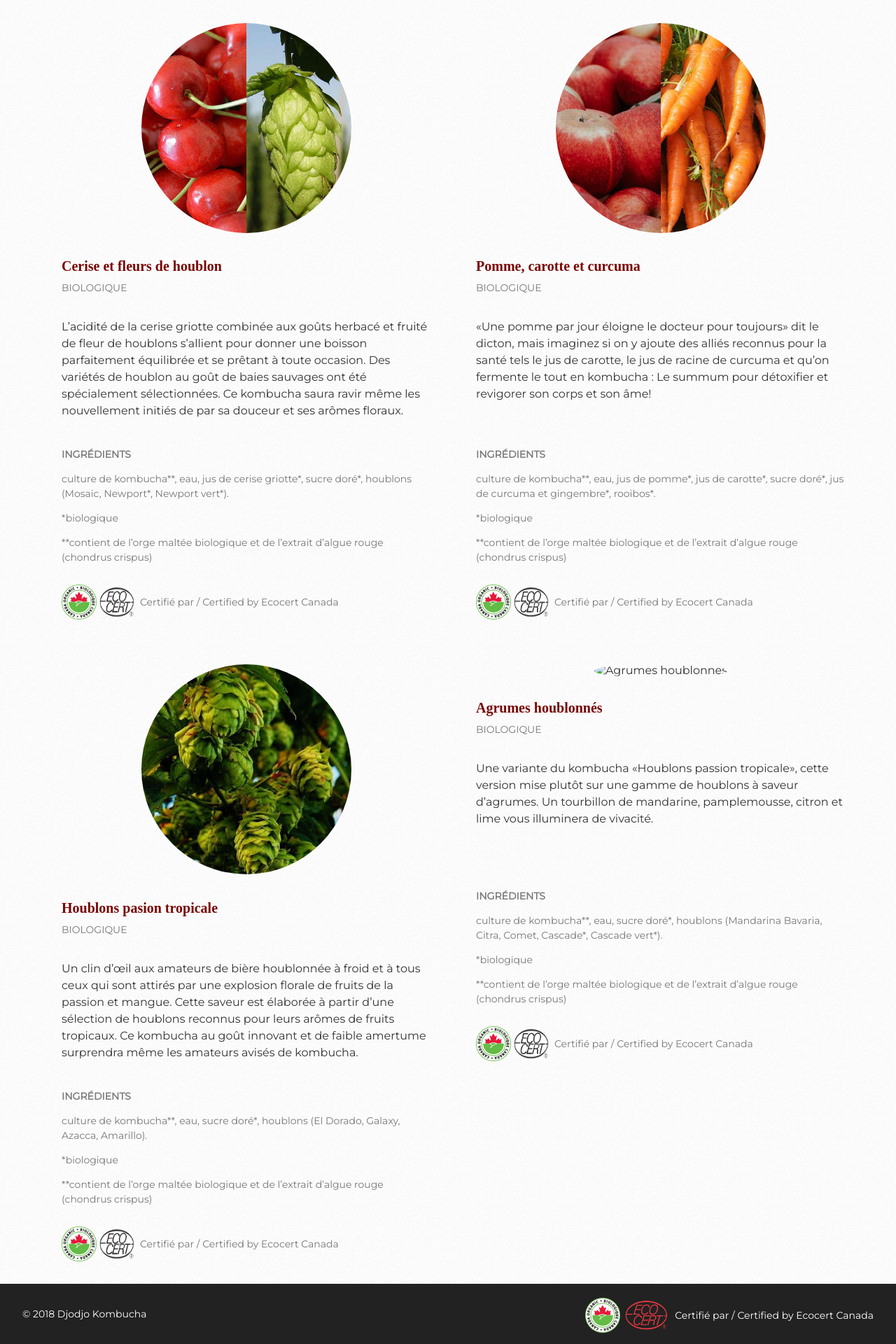
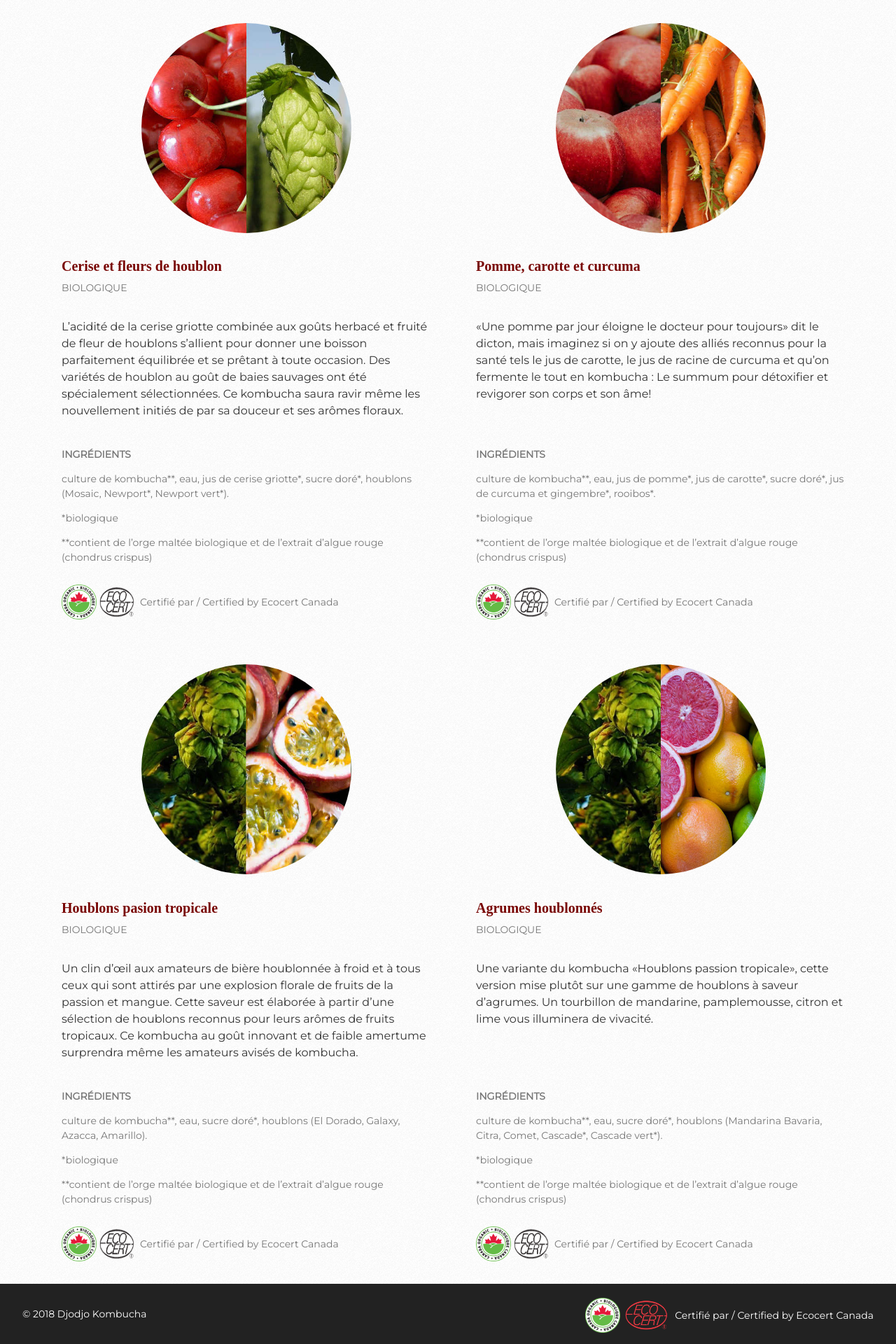
Before and after one commit to ouarez/djodjo-jekyll, a Jekyll site: the page built from produits.md, in a window 1280 px wide. Shown: the part 2313-4233 px from the top of the page at 70% size. Built offline with Jekyll 4.4.1, drawn with Linux system fonts in a browser that asks for light colours; nearby versions of some CDN libraries; some web fonts are replaced; a script that is not in the unit is left out.

Commit message:
Update Pages uniques “produits”

```diff
--- a/produits.md
+++ b/produits.md
@@ -153,7 +153,7 @@ produits:
 
       avisés de kombucha.
     ecocert: true
-    image: /img/houblons.jpg
+    image: /img/houblons-passion-tropicale.jpg
     ingredients: >-
       **INGRÉDIENTS**
 
@@ -174,6 +174,7 @@ produits:
       plutôt sur une gamme de houblons à saveur d’agrumes. Un tourbillon de
       mandarine, pamplemousse, citron et lime vous illuminera de vivacité.
     ecocert: true
+    image: /img/agrumes-houblonnés.jpg
     ingredients: >-
       **INGRÉDIENTS**
 
```
